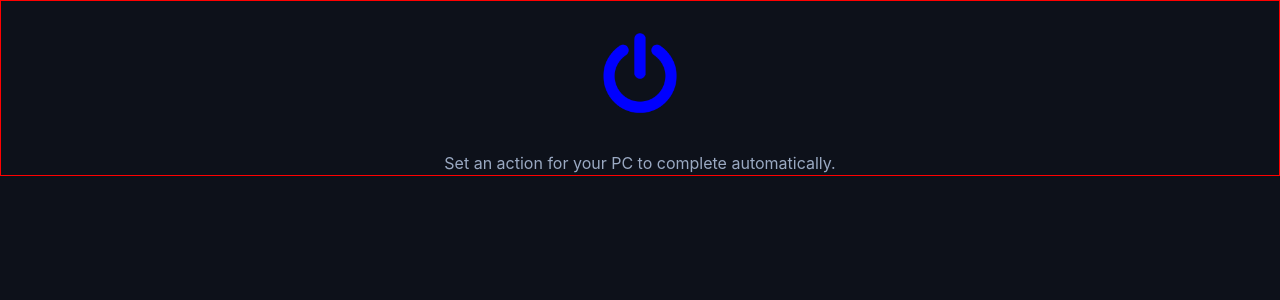
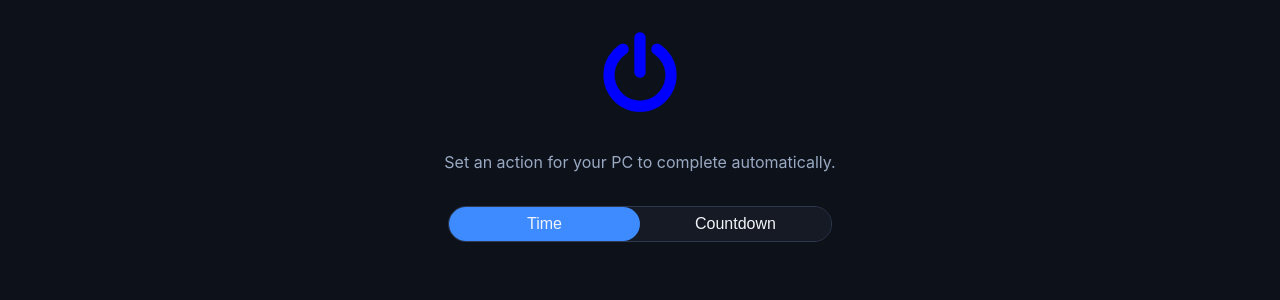
Before and after one commit to ish4dowfiendd/DownTimer, a React (Vite) app: page / in a window 1280 px wide. Shown: the top 300 px of the page. Built offline with nearby package versions, Linux system fonts and the light colour scheme.

Commit message:
mode selector created and styled - actual functionality needs implementing when context created

```diff
--- a/src/App.tsx
+++ b/src/App.tsx
@@ -1,12 +1,14 @@
 import { useState } from "react";
 import { invoke } from "@tauri-apps/api/core";
 import Header from "./components/Header/Header";
+import ModeSelector from "./components/ModeSelector/ModeSelector";
 import "./App.css";
 
-function App() {
+function App () {
   return (
     <main className="container">
       <Header />
+      <ModeSelector />
     </main>
   );
 }
--- a/src/components/Header/Header.css
+++ b/src/components/Header/Header.css
@@ -1,5 +1,4 @@
 #headerContainer {
-    border: 1px solid red;
     margin: 0 auto;
     padding: 0;
     justify-self: flex-start;
--- a/src/components/Header/Header.tsx
+++ b/src/components/Header/Header.tsx
@@ -1,7 +1,7 @@
 import logo from "../../assets/power-256.png";
 import "./Header.css";
 
-function Header() {
+function Header () {
     return (
         <div id="headerContainer">
             <img src={logo} className="logo" alt="Power Icon Logo" />
--- a/src/components/ModeSelector/ModeSelector.css
+++ b/src/components/ModeSelector/ModeSelector.css
@@ -0,0 +1,29 @@
+#modeSelectorContainer {
+    width: 30%;
+    min-width: 300px;
+    max-width: 400px;
+    display: flex;
+    justify-content: center;
+    align-items: center;
+    margin: 0 auto;
+    border-radius: 50px;
+    background-color: var(--surface);
+    border: 1px solid var(--border);
+    margin: 2em auto;
+}
+
+#modeSelectorContainer button {
+    width: 50%;
+    padding: 0.5em;
+    font-size: 1em;
+    cursor: pointer;
+    border-radius: 50px;
+    background-color: var(--surface);
+    color: var(--text);
+    box-shadow: none;
+    border: none;
+}
+
+#modeSelectorContainer .selected {
+    background-color: var(--primary);
+}
--- a/src/components/ModeSelector/ModeSelector.tsx
+++ b/src/components/ModeSelector/ModeSelector.tsx
@@ -0,0 +1,14 @@
+import { useState } from "react"; // Remove when context exists.
+import "./ModeSelector.css";
+
+function ModeSelector () {
+    const [ mode, setMode ] = useState<"time" | "countdown">("time"); // Set to context when exists.
+    return (
+        <div id="modeSelectorContainer">
+            <button onClick={() => setMode("time")} className={mode === "time" ? "selected" : ""}>Time</button>
+            <button onClick={() => setMode("countdown")} className={mode === "countdown" ? "selected" : ""}>Countdown</button>
+        </div>
+    )
+};
+
+export default ModeSelector;
```
